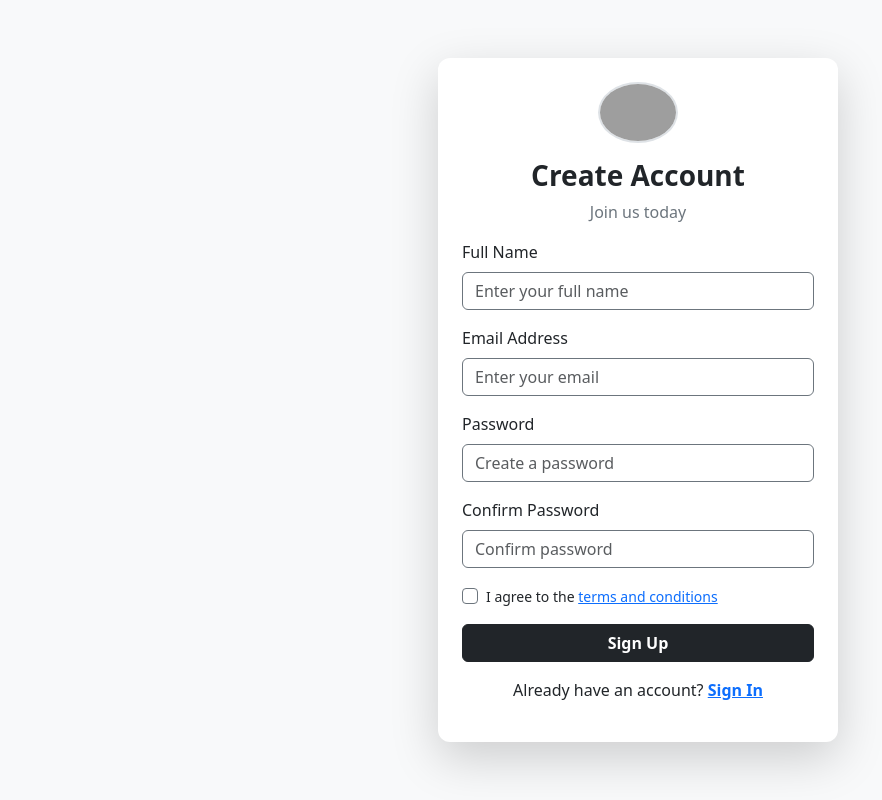
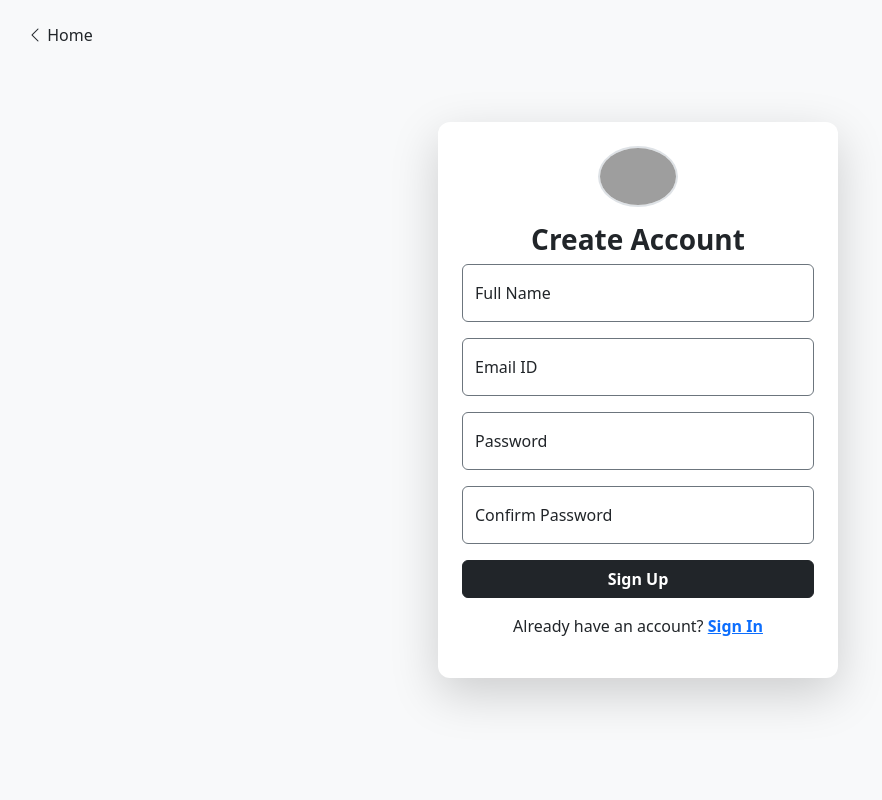
Before and after one commit to Mounika0903/Harry-Clinton-Project, a plain HTML site: page signUp.html in a window 1280 px wide. Shown: the whole page, without its empty margins (2-884 px from the left). Drawn offline with nearby package versions, Linux system fonts and the light colour scheme; grey boxes are pictures that could not be loaded.

Commit message:
Updated index, sign-in, sign-up pages and styles

```diff
--- a/signUp.html
+++ b/signUp.html
@@ -11,7 +11,14 @@
     <link rel="stylesheet" href="https://cdn.jsdelivr.net/npm/bootstrap-icons/font/bootstrap-icons.css">
 </head>
 <body class="bg-light">
-
+  <!-- Home Button -->
+   <!-- <a href="index.html" class="position-absolute top-0 start-0 m-3 text-dark fs-4">
+    <i class="bi bi-chevron-left"></i> Home
+</a> -->
+<!-- Home Button  -->
+<a href="index.html" class="btn btn-clear position-absolute top-0 start-0 m-3">
+    <i class="bi bi-chevron-left"></i> Home
+</a>
     <div class="container vh-100 d-flex align-items-center justify-content-center">
         <div class="card p-4 shadow-lg border-0" style="max-width: 400px; width: 100%; border-radius: 12px;">
 
@@ -20,34 +27,27 @@
                 <img src="https://www.w3schools.com/howto/img_avatar.png" class="rounded-circle mb-3 border border-2" alt="Profile Avatar" width="80">
                 </a>
                 <h3 class="fw-bold text-dark">Create Account</h3>
-                <p class="text-secondary">Join us today</p>
+                <!-- <p class="text-secondary">Join us today</p> -->
             </div>
 
             <form>
-                <div class="mb-3">
-                    <label class="form-label text-dark">Full Name</label>
-                    <input type="text" class="form-control border-secondary" placeholder="Enter your full name" required>
-                </div>
+                <div class="form-floating mb-3">
+                    <input type="email" class="form-control border-secondary" id="floatingInput" placeholder="name@example.com" >
+                    <label for="floatingInput">Full Name</label>
+                  </div>
+                  <div class="form-floating mb-3">
+                    <input type="email" class="form-control border-secondary" id="floatingInput" placeholder="name@example.com" >
+                    <label for="floatingInput">Email ID</label>
+                  </div>
+                  <div class="form-floating mb-3">
+                    <input type="email" class="form-control border-secondary" id="floatingInput" placeholder="name@example.com" >
+                    <label for="floatingInput">Password</label>
+                  </div>
+                  <div class="form-floating mb-3">
+                    <input type="email" class="form-control border-secondary" id="floatingInput" placeholder="name@example.com" >
+                    <label for="floatingInput">Confirm Password</label>
+                  </div>
 
-                <div class="mb-3">
-                    <label class="form-label text-dark">Email Address</label>
-                    <input type="email" class="form-control border-secondary" placeholder="Enter your email" required>
-                </div>
-
-                <div class="mb-3">
-                    <label class="form-label text-dark">Password</label>
-                    <input type="password" class="form-control border-secondary" placeholder="Create a password" required>
-                </div>
-
-                <div class="mb-3">
-                    <label class="form-label text-dark">Confirm Password</label>
-                    <input type="password" class="form-control border-secondary" placeholder="Confirm password" required>
-                </div>
-
-                <div class="mb-3 form-check">
-                    <input type="checkbox" class="form-check-input border-secondary" id="terms">
-                    <label class="form-check-label small text-dark" for="terms">I agree to the <a href="#" class="text-primary">terms and conditions</a></label>
-                </div>
 
                 <button type="submit" class="btn btn-dark w-100 fw-bold">Sign Up</button>
             </form>
```
Also changed, not shown: index.html (+9 -78 lines), signIn.html (+16 -9 lines), styles/index.css (+13 -23 lines).
